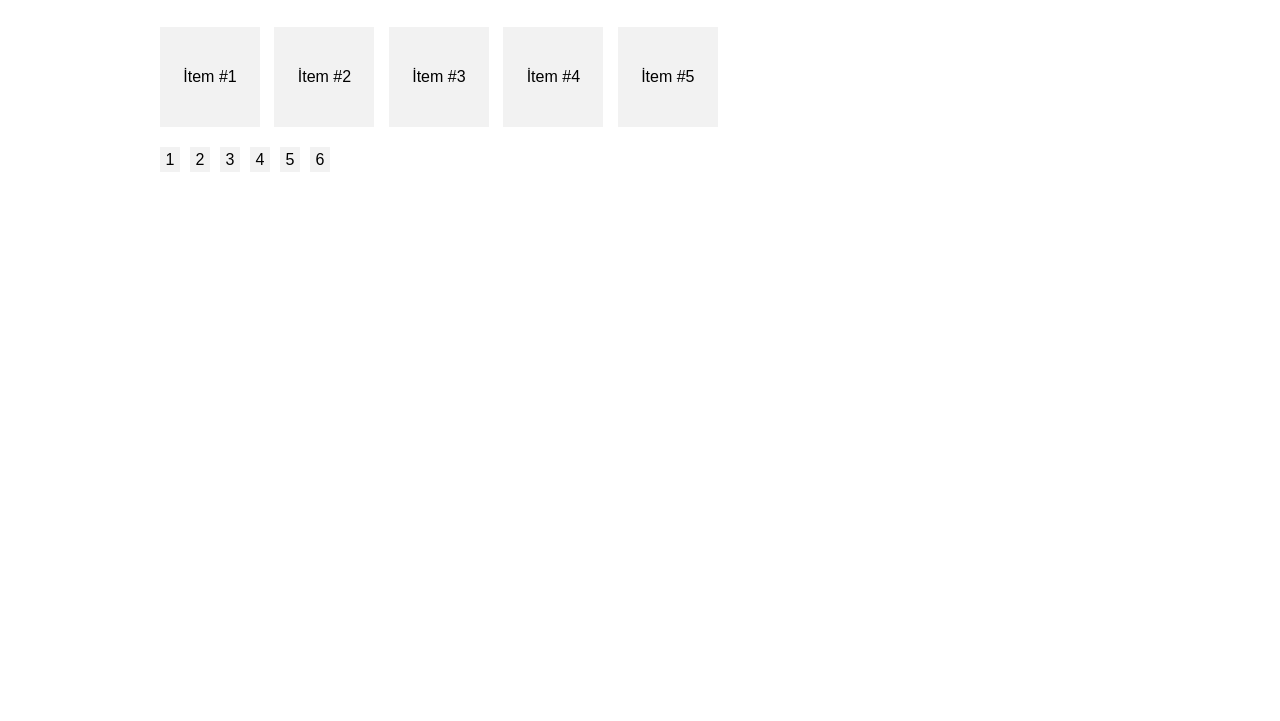
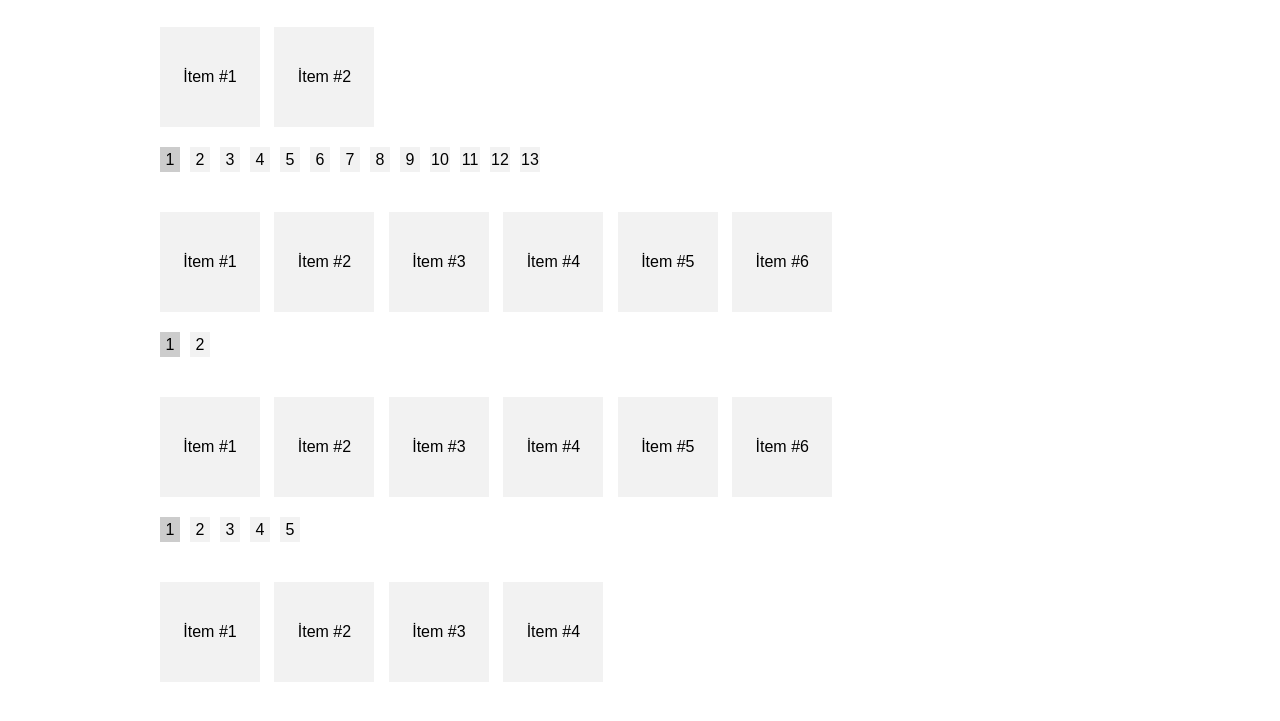
Before and after one commit to asilbalaban/jquery.paginator, a plain HTML site: page index.html in a window 1280 px wide. Shown: the part 33-754 px from the top of the page. Drawn offline with Linux system fonts and the light colour scheme.

Commit message:
Multiple usage support
Multi instance support added
Active class added for active page

```diff
--- a/css/paginator.css
+++ b/css/paginator.css
@@ -2,13 +2,13 @@
     margin-top: 20px;
 }
 
-.pagination-container ul#pagination {
+.pagination-container ul.pagination {
     list-style:none;
     margin: 0;
     padding: 0;
 }
 
-.pagination-container ul#pagination li {
+.pagination-container ul.pagination li {
     width: 100px;
     height: 100px;
     background: #f2f2f2;
@@ -19,13 +19,13 @@
     display: inline-block;
 }
 
-.pagination-container ul#pagination-paginator {
+.pagination-container ul.pagination + ul {
     list-style:none;
     margin: 0;
     padding: 0;
 }
 
-.pagination-container ul#pagination-paginator li {
+.pagination-container ul.pagination + ul li {
     width: 20px;
     height: 25px;
     line-height: 25px;
@@ -35,6 +35,11 @@
     text-align: center;
     display: inline-block;
 }
+.pagination-container ul.pagination + ul li.active {
+    background: #ccc;
+}
+
+
 
 .clear {
     clear: both;
--- a/index.html
+++ b/index.html
@@ -53,7 +53,7 @@
     </div>
 
     <div class="center pagination-container">
-        <ul id="pagination">
+        <ul class="pagination example1">
             <li>İtem #1</li>
             <li>İtem #2</li>
             <li>İtem #3</li>
@@ -81,13 +81,70 @@
             <li>İtem #25</li>
             <li>İtem #26</li>
         </ul>
-        <div class="clear"></div>
     </div>
+
+    <div class="center pagination-container">
+        <ul class="pagination example2">
+            <li>İtem #1</li>
+            <li>İtem #2</li>
+            <li>İtem #3</li>
+            <li>İtem #4</li>
+            <li>İtem #5</li>
+            <li>İtem #6</li>
+            <li>İtem #7</li>
+            <li>İtem #8</li>
+            <li>İtem #9</li>
+            <li>İtem #10</li>
+        </ul>
+    </div>
+
+    <div class="center pagination-container">
+        <ul class="pagination example2">
+            <li>İtem #1</li>
+            <li>İtem #2</li>
+            <li>İtem #3</li>
+            <li>İtem #4</li>
+            <li>İtem #5</li>
+            <li>İtem #6</li>
+            <li>İtem #7</li>
+            <li>İtem #8</li>
+            <li>İtem #9</li>
+            <li>İtem #10</li>
+            <li>İtem #11</li>
+            <li>İtem #12</li>
+            <li>İtem #13</li>
+            <li>İtem #14</li>
+            <li>İtem #15</li>
+            <li>İtem #16</li>
+            <li>İtem #17</li>
+            <li>İtem #18</li>
+            <li>İtem #19</li>
+            <li>İtem #20</li>
+            <li>İtem #21</li>
+            <li>İtem #22</li>
+            <li>İtem #23</li>
+            <li>İtem #24</li>
+            <li>İtem #25</li>
+            <li>İtem #26</li>
+        </ul>
+    </div>
+
+
+    <div class="center pagination-container">
+        <ul class="pagination example2">
+            <li>İtem #1</li>
+            <li>İtem #2</li>
+            <li>İtem #3</li>
+            <li>İtem #4</li>
+        </ul>
+    </div>
+
 
     <script src="js/jquery-1.11.0.min.js"></script>
     <script src="js/jquery.paginator.js"></script>
     <script>
-        $('#pagination').paginator();
+        $('.example1').paginator({perpage:2});
+        $('.example2').paginator({perpage:6});
     </script>
 </body>
 </html>
--- a/js/jquery.paginator.js
+++ b/js/jquery.paginator.js
@@ -4,44 +4,62 @@
     author:     Asil Balaban
     year:       2014
     github:     https://github.com/asilbalaban/jquery-paginator
-    todo:
-        multiple usage support
-        add active class to selected page
-        if only one page then not add the pagination
 */
-
+(function($){
 
     $.fn.paginator = function(settings){
         var defaultSettings = {
-            perpage   : 5,
+                perpage       : 5,
+                activeClass   : 'active',
+                addAnyway     : false
             };
-        var settings = $.extend(defaultSettings, settings);
 
-        return this.each(function() {
-            $mainUl = $(this);
-            totalChildren = $mainUl.children('li').size();
+            settings = $.extend({}, defaultSettings, settings);
+
+            this.each(function() {
+
+
+                base = this;
+
+                totalChildren = $('li', base).size();
                 totalPage = Math.ceil(totalChildren / settings.perpage);
 
-            $mainUl.children('li:gt('+(settings.perpage-1)+')').hide();
-            $mainUl.after($('<ul />', {
-                'id': $mainUl.attr('id')+'-paginator',
+                $('li:gt('+(settings.perpage-1)+')', base).hide();
+                $(base).after($('<ul />', {
                     'html': function() {
+
+                        if (settings.addAnyway == true || totalPage != 1) {
                             for(i=1; i<=totalPage; i++) {
+                                if (i == 1) {
+                                    $(this).append('<li class="'+settings.activeClass+'">'+i+'</li>');
+                                } else {
                                     $(this).append('<li>'+i+'</li>');
                                 }
                             }
-            }));
+                        }
+                    }
+                }).attr('data-paginator', ''));
 
-            $('#'+$mainUl.attr('id')+'-paginator li').click(function(){
+                $(base).next('ul[data-paginator]').children('li').click(function(){
+                    $list = $(this).parent().prev('ul');
+
                     activePage = $(this).index() + 1;
-
                     start = (settings.perpage * activePage) - settings.perpage;
 
-                $mainUl.children('li').show();
-                $mainUl.children('li:lt('+(start)+')').hide();
-                $mainUl.children('li:gt('+(start+(settings.perpage-1))+')').hide();
+                    $(this).siblings().removeClass(settings.activeClass);
+                    $(this).addClass(settings.activeClass);
+
+                    $list.children('li', $list).show();
+                    $list.children('li:lt('+(start)+')', $list).hide();
+                    $list.children('li:gt('+(start+(settings.perpage-1))+')', $list).hide();
+
                 });
+
+                return this;
             });
 
 
     }
+
+
+})(jQuery);
```
Also changed, not shown: 1 other file. Lines whose indentation alone changed are shown as unchanged.
